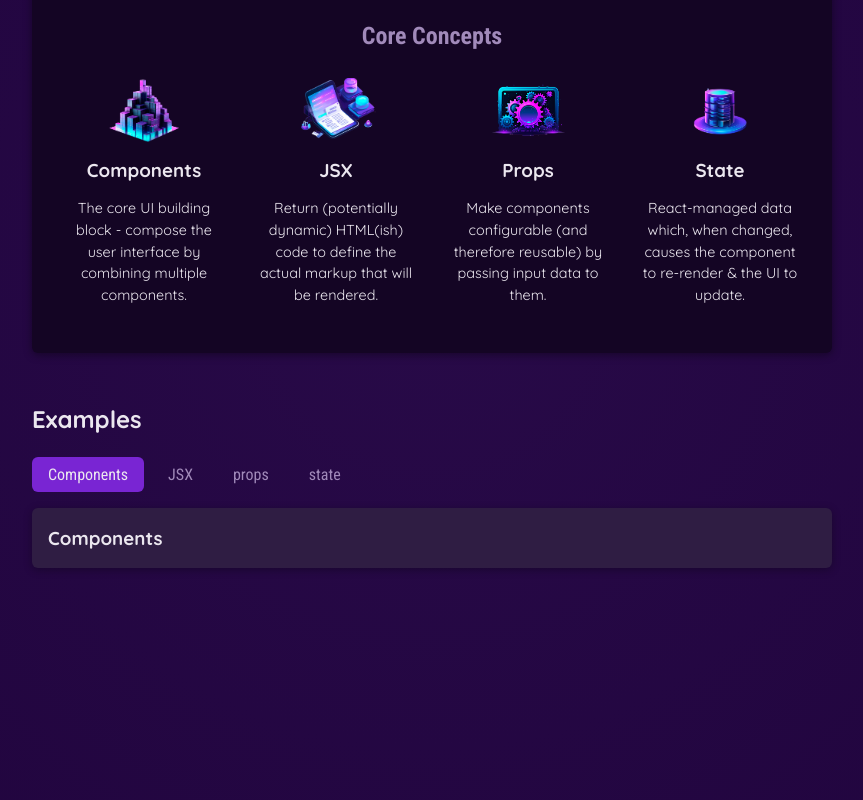
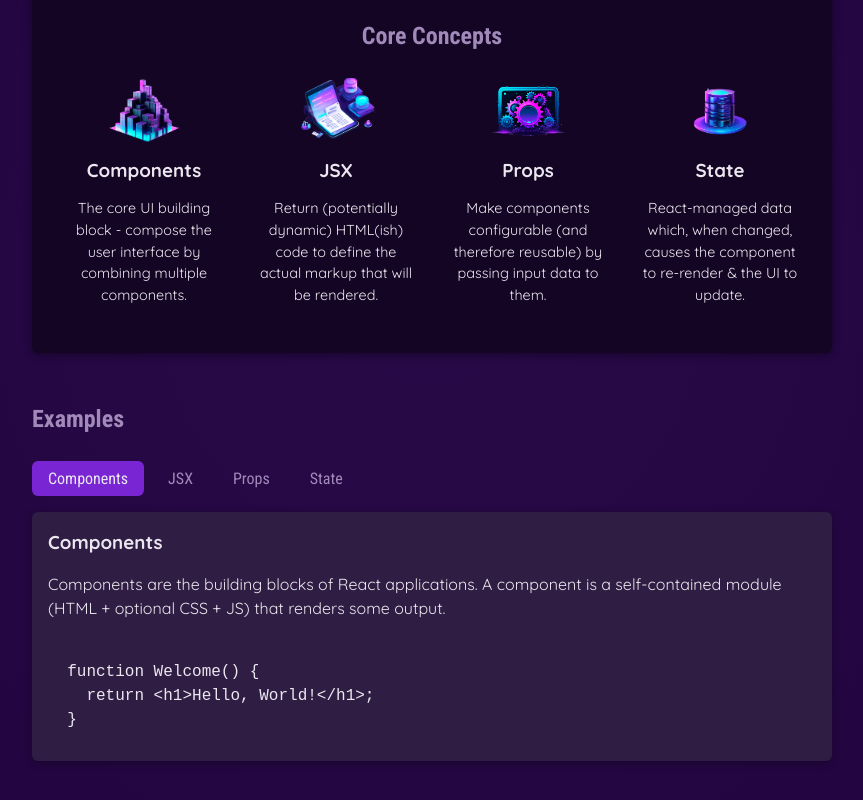
Before and after one commit to frommasidur/react_section3, a React (Create React App) app: page / in a window 1280 px wide. Shown: the part 346-1146 px from the top of the page, without its empty margins (208-1071 px from the left). Built offline with nearby package versions, Linux system fonts and the light colour scheme.

Commit message:
Example data added

```diff
--- a/src/App.js
+++ b/src/App.js
@@ -4,6 +4,7 @@
 import TabButton from './components/TabButton.js';
 
 import { useState } from 'react';
+import { EXAMPLES } from './components/Examples/ExamplesData.js';
 
 function App() {
   const [selectedTopic, setSelectedTopic] = useState("Components");
@@ -16,7 +17,11 @@
   if (selectedTopic) {
     tabContent = (
       <div id='tab-content'>
-        <h3>{selectedTopic}</h3>
+        <h3>{EXAMPLES[selectedTopic].title}</h3>
+        <p>{EXAMPLES[selectedTopic].description}</p>
+        <pre>
+          <code>{EXAMPLES[selectedTopic].code}</code>
+        </pre>
       </div>
     )
   }
@@ -34,7 +39,7 @@
           </ul>
         </section>
         <section id='examples'>
-          <h1>Examples</h1>
+          <h2>Examples</h2>
           <menu>
             <TabButton
             isSelected={selectedTopic==="Components"}
@@ -49,16 +54,16 @@
               JSX
             </TabButton>
             <TabButton
-            isSelected={selectedTopic==="props"}
-            onSelect={()=>handleSelect("props")}
+            isSelected={selectedTopic==="Props"}
+            onSelect={()=>handleSelect("Props")}
             >
-              props
+              Props
             </TabButton>
             <TabButton
-            isSelected={selectedTopic==="state"}
-            onSelect={()=>handleSelect("state")}
+            isSelected={selectedTopic==="State"}
+            onSelect={()=>handleSelect("State")}
             >
-              state
+              State
             </TabButton>
           </menu>
           {tabContent}
--- /dev/null
+++ b/src/components/Examples/ExamplesData.js
@@ -0,0 +1,50 @@
+export const EXAMPLES = {
+    Components: {
+      title: 'Components',
+      description:
+        'Components are the building blocks of React applications. A component is a self-contained module (HTML + optional CSS + JS) that renders some output.',
+      code: `
+  function Welcome() {
+    return <h1>Hello, World!</h1>;
+  }`,
+    },
+    JSX: {
+      title: 'JSX',
+      description:
+        'JSX is a syntax extension to JavaScript. It is similar to a template language, but it has full power of JavaScript (e.g., it may output dynamic content).',
+      code: `
+  <div>
+    <h1>Welcome {userName}</h1>
+    <p>Time to learn React!</p>
+  </div>`,
+    },
+    Props: {
+      title: 'Props',
+      description:
+        'Components accept arbitrary inputs called props. They are like function arguments.',
+      code: `
+  function Welcome(props) {
+    return <h1>Hello, {props.name}</h1>;
+  }`,
+    },
+    State: {
+      title: 'State',
+      description:
+        'State allows React components to change their output over time in response to user actions, network responses, and anything else.',
+      code: `
+  function Counter() {
+    const [isVisible, setIsVisible] = useState(false);
+
+    function handleClick() {
+      setIsVisible(true);
+    }
+
+    return (
+      <div>
+        <button onClick={handleClick}>Show Details</button>
+        {isVisible && <p>Amazing details!</p>}
+      </div>
+    );
+  }`,
+    },
+  };
```
